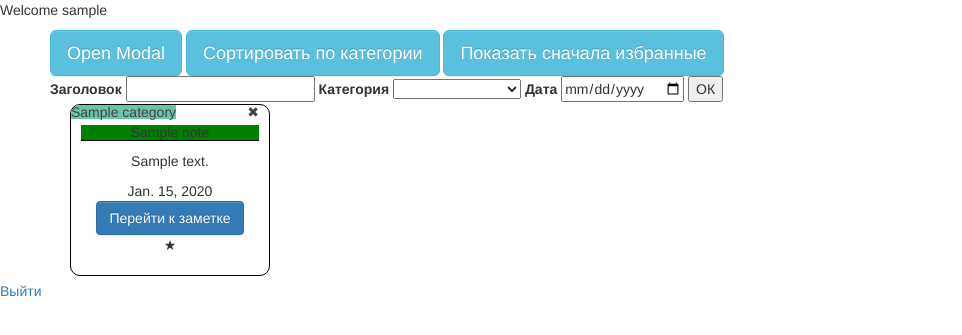
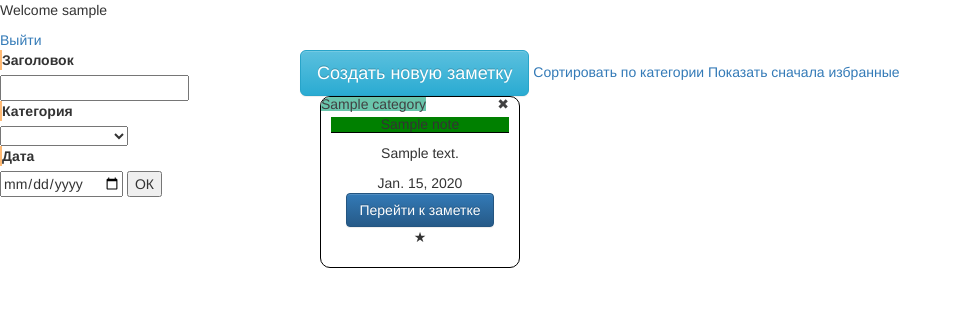
Before and after one commit to Kannoken/NoteService, a Django app: page / in a window 1280 px wide. Shown: the top 335 px of the page, without its empty margins (0-962 px from the left). Run offline with Django 3.2, Linux system fonts and the light colour scheme; a user stored in the database is signed in; tables that the repository leaves empty hold one stand-in row (values such as "Sample post"); some libraries are stand-ins or nearby versions.

Commit message:
added sort, filter and editing of note

```diff
--- a/NoteApp/models.py
+++ b/NoteApp/models.py
@@ -22,7 +22,7 @@
         return self.id
 
     def __str__(self):
-        return self.id
+        return self.title
 
     id = models.UUIDField(primary_key=True, default=uuid.uuid4, editable=False)
     title = models.CharField(max_length=255, verbose_name='Заголовок')
--- a/NoteApp/views.py
+++ b/NoteApp/views.py
@@ -1,15 +1,18 @@
 from django.shortcuts import render
 
 from django.contrib.auth import login, authenticate, logout
-from django.contrib.auth.forms import UserCreationForm
+from django.contrib.auth.forms import UserCreationForm, AuthenticationForm
 from django.shortcuts import render, redirect
 from NoteApp.models import Note, Category
 from NoteApp.forms import NewNoteForm
 from django.views.decorators.csrf import csrf_exempt
+from django.forms import HiddenInput
+
 
 def signup(request):
     if request.method == 'POST':
         form = UserCreationForm(request.POST)
+        log = AuthenticationForm(request.POST)
         if form.is_valid():
             form.save()
             username = form.cleaned_data.get('username')
@@ -19,7 +22,8 @@
             return redirect('home')
     else:
         form = UserCreationForm()
-    return render(request, 'signup.html', {'form': form})
+        log = AuthenticationForm()
+    return render(request, 'signup.html', {'form1': form, 'form': log})
 
 
 def logout_user(request):
@@ -36,7 +40,8 @@
 
     if request.user.is_authenticated:
         notes = Note.objects.filter(owner=request.user.id)
-    return render(request, 'index.html',{'notes' : notes, 'form': form, 'category': category})
+    return render(request, 'index.html', {'notes': notes, 'form': form, 'category': category})
+
 
 def newNote(request):
     if request.method == 'POST':
@@ -51,23 +56,35 @@
             form.save()
     return render(request, 'index.html')
 
+
+def login_user(request):
+    if request.method == 'POST':
+        username = request.POST['username']
+        password = request.POST['password']
+        user = authenticate(request, username=username, password=password)
+        if user is not None:
+            login(request, user)
+            return redirect('home')
+
+
 @csrf_exempt
 def deleteNote(request):
     if request.method == 'POST':
-        note = Note.objects.get(id = request.POST['id'])
+        note = Note.objects.get(id=request.POST['id'])
         note.delete()
     return render(request, 'index.html')
 
+
 @csrf_exempt
 def noteView(request, note_id):
-    note = Note.objects.get(id = note_id)
+    note = Note.objects.get(id=note_id)
     form = NewNoteForm(instance=note)
-
+    form.fields['owner'].widget = HiddenInput()
     if request.method == 'POST':
         form = NewNoteForm(request.POST, instance=note)
         if form.is_valid():
             form.save()
     category = Category.objects.all()
-    return render(request, 'note.html', {'form': form, 'category' : category})
+    return render(request, 'note.html', {'form': form, 'category': category})
 
 # Create your views here.
--- a/NoteService/urls.py
+++ b/NoteService/urls.py
@@ -22,6 +22,7 @@
     path('admin/', admin.site.urls),
     url(r'^signup/$', core_views.signup, name='signup'),
     url(r'^logout/$', core_views.logout_user, name='logout'),
+    url(r'^login/$', core_views.login_user, name='login'),
     url(r'^newNote/', core_views.newNote, name='AddNote'),
     url(r'^deleteNote/', core_views.deleteNote, name='DeleteNote'),
     url(r'^note/(?P<note_id>[0-9a-z-]+)', core_views.noteView, name='DeleteNote'),
--- a/static/css/main.css
+++ b/static/css/main.css
@@ -1,5 +1,7 @@
 #notes-container {
     margin: 0 50px;
+position: relative;
+    overflow: hidden;
 }
 
 .card {
@@ -36,3 +38,23 @@
     color: #414142;
     line-height: 1em;
 }
+.form-container{
+    position: relative;
+    		clear: both;
+
+}
+#filter > label{
+      border-radius: 0 !important;
+    display: block;
+    border-left: 2px solid #FFBA75;
+    border-bottom: none;
+    padding: 0;
+    background: #fff;
+    position: static;;
+}
+#filter{
+float: left;
+		width: 300px;}
+a{
+    cursor: pointer;
+}
--- a/templates/index.html
+++ b/templates/index.html
@@ -9,10 +9,10 @@
     <link rel="stylesheet" href="{% static 'css/main.css' %}">
 
     <!-- Latest compiled and minified JavaScript -->
+        <script src="https://ajax.googleapis.com/ajax/libs/jquery/3.3.1/jquery.min.js"></script>
+
     <script src="https://maxcdn.bootstrapcdn.com/bootstrap/3.3.7/js/bootstrap.min.js"></script>
-    <link rel="stylesheet" href="https://maxcdn.bootstrapcdn.com/bootstrap/3.3.7/css/bootstrap.min.css">
-    <script src="https://ajax.googleapis.com/ajax/libs/jquery/3.3.1/jquery.min.js"></script>
-    <script src="https://maxcdn.bootstrapcdn.com/bootstrap/3.3.7/js/bootstrap.min.js"></script>
+
     <script src="{% static "js/main.js" %}"></script>
     <meta charset="UTF-8">
     <title>Title</title>
@@ -34,9 +34,15 @@
 
                         <label>Заголовок</label>
                         <div id="newTitle">        {{ form.title }}</div>
-                        <div id="newTitle">        {{ form.text }}</div>
-                        <div id="newTitle">        {{ form.category }}</div>
-                        <div id="newTitle">        {{ form.mark }}</div>
+                        <label for="textnew">Описание</label>
+
+                        <div id="textnew">        {{ form.text }}</div>
+                        <label for="catnew">Категория</label>
+
+                        <div id="catnew">        {{ form.category }}</div>
+                        <label for="marknew">Избранная</label>
+
+                        <div id="marknew">        {{ form.mark }}</div>
                     </form>
                 </div>
                 <div class="modal-footer">
@@ -49,12 +55,9 @@
     </div>
     {% if user.is_authenticated %}
         <p>Welcome {{ user.username }}</p>
-        <div id="notes-container">
-            <button type="button" class="btn btn-info btn-lg" id="newNote" data-toggle="modal" data-target="#myModal">
-                Open Modal
-            </button>
-            <button type="button" class="btn btn-info btn-lg" id="sortbycat">Сортировать по категории</button>
-            <button type="button" class="btn btn-info btn-lg" id="sortbyeject">Показать сначала избранные</button>
+                <a href="/logout/">Выйти</a>
+
+        <div class="form-container">
             <form id="filter">
                 <label for="titlefilter"> Заголовок </label>
                 <input id="titlefilter">
@@ -67,11 +70,20 @@
                     {% endfor %}
                 </select>
                 <label for="datefilter">Дата</label>
-          <input type="date"  id="datefilter" >
+                <input type="date" id="datefilter">
                 <button type="button" id="findfilter">ОК</button>
             </form>
+        </div>
+        <button type="button" class="btn btn-info btn-lg" id="newNote" data-toggle="modal" data-target="#myModal">
+            Создать новую заметку
+        </button>
+        <a id="sortbycat">Сортировать по категории</a>
+        <a id="sortbyeject">Показать сначала избранные</a>
+        <div id="notes-container">
+
+
             {% for note in notes %}
-                <div class="card">
+                <div id="{{ note.id }}" class="card">
 
                     <span class="card-cat">{{ note.category.name }}</span>
                     <span class="delete-note">&#10006;</span>
@@ -88,10 +100,9 @@
                 </div>
             {% endfor %}
         </div>
-        <a href="/logout/">Выйти</a>
 
     {% else %}
-        <a href="/signup">Зайди или зарегайся системе плез</a>
+        <a href="/signup">Зайдите или зарегистрируйтесь в системе</a>
     {% endif %}
 </div>
 </body>
--- a/templates/note.html
+++ b/templates/note.html
@@ -7,7 +7,7 @@
 
     <!-- Optional theme -->
     <link rel="stylesheet" href="https://maxcdn.bootstrapcdn.com/bootstrap/3.3.7/css/bootstrap-theme.min.css">
-    <link rel="stylesheet" href="{% static 'css/main.css' %}">
+    <link rel="stylesheet" href="{% static 'css/note.css' %}">
 
     <!-- Latest compiled and minified JavaScript -->
     <script src="https://maxcdn.bootstrapcdn.com/bootstrap/3.3.7/js/bootstrap.min.js"></script>
```
Also changed, not shown: static/js/main.js (+15 -20 lines), static/js/note.js (+5 -6 lines), templates/signup.html (+20 -3 lines), NoteApp/forms.py (line endings or trailing spaces). Lines whose indentation alone changed are shown as unchanged.
